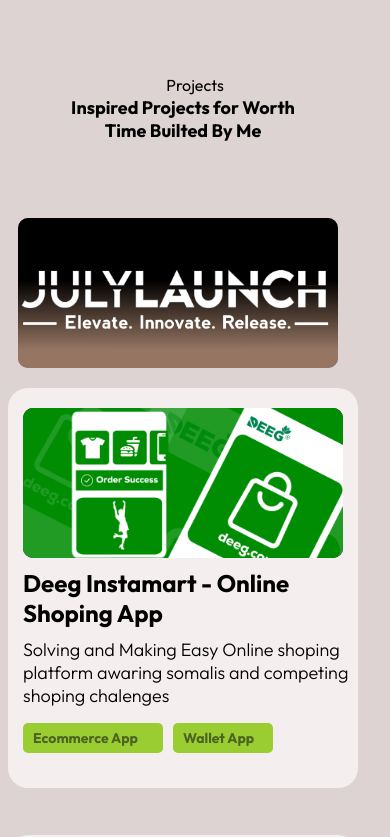
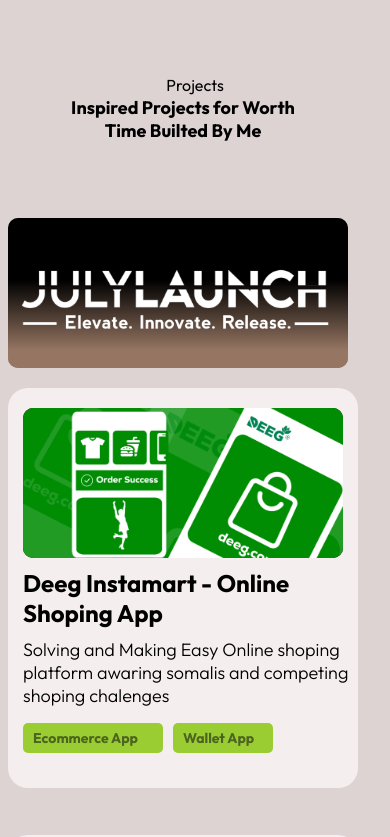
Before and after one commit to abdirasak23/abdirasak.horeye, a website: page projects.html in a window 390 px wide. Shown: the top 837 px of the page. Drawn offline with Linux system fonts and the light colour scheme.

Commit message:
Projects page solved overflow

```diff
--- a/projects.css
+++ b/projects.css
@@ -221,9 +221,9 @@
     }
 
     .banner{
-        width:  320px;
+        width:  340px;
         position: relative;
-        left: 10px;
+        left: 0px;
         height: 150px;
     }
 
--- a/style.css
+++ b/style.css
@@ -170,6 +170,11 @@
     background-color: transparent;
     font-weight: 600;
 }
+
+.learn{
+    cursor:pointer;
+}
+
 
 .back{
     height: 350px;
```
